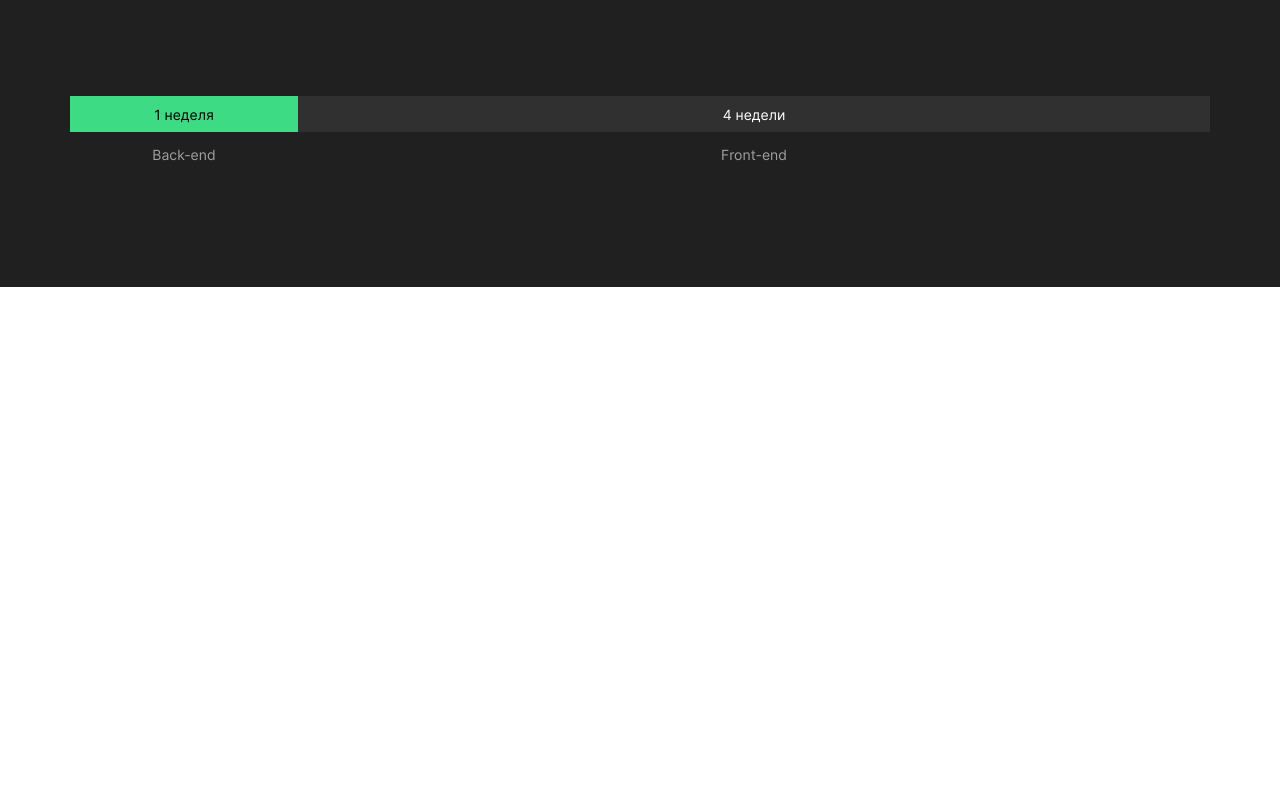
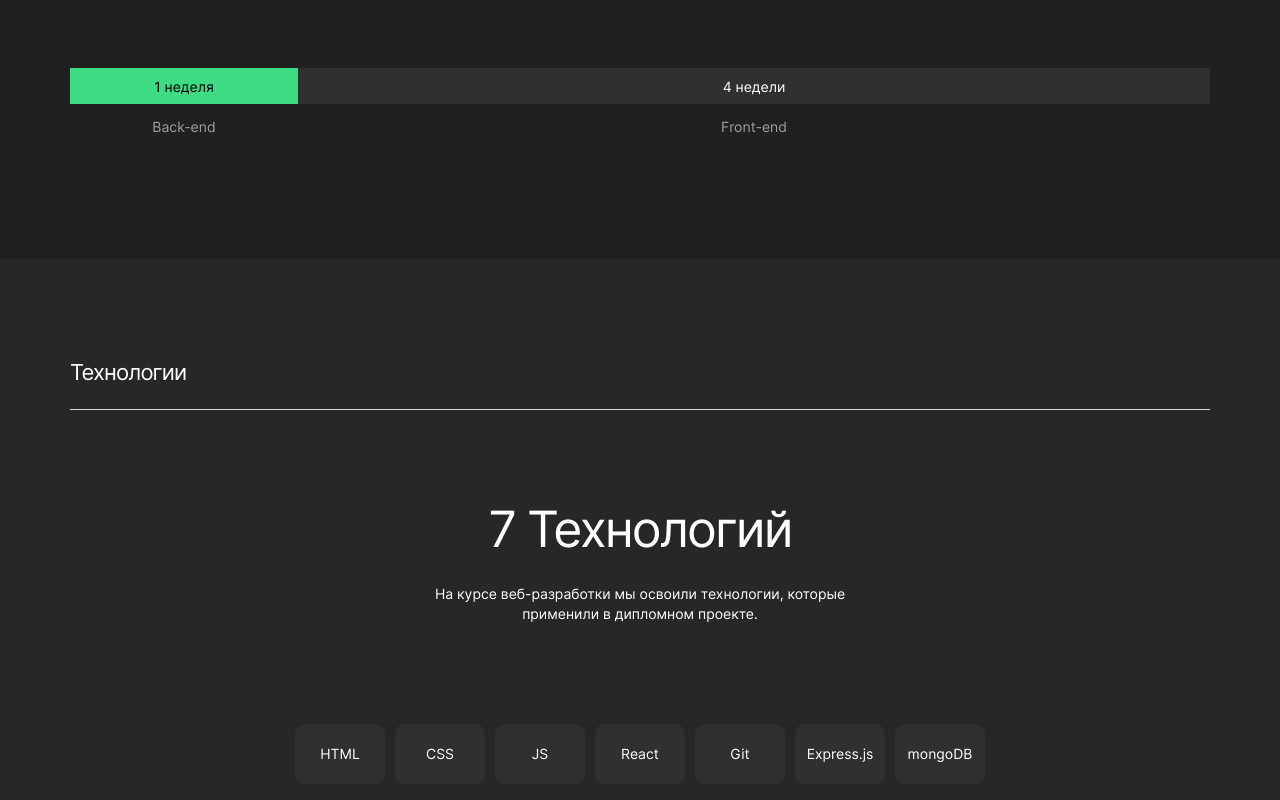
Before and after one commit to trufak/movies-explorer-frontend, a React (Create React App) app: page / in a window 1280 px wide. Shown: the part 950-1750 px from the top of the page. Before the commit the page ends 1237 px from the top, so only its background shows below. Built offline with nearby package versions, Linux system fonts and the light colour scheme.

Commit message:
feat: сверстать Techs

```diff
--- a/src/components/AboutProject/AboutProject.css
+++ b/src/components/AboutProject/AboutProject.css
@@ -11,24 +11,6 @@
 @media screen and (max-width: 320px) {
   .AboutProject {
     padding: 70px 18px;
-  }
-}
-
-.AboutProject__title {
-  margin: 0;
-  font-weight: 400;
-  font-size: 22px;
-  line-height: 27px;
-  padding-bottom: 23px;
-  border-bottom: 1px solid #DADADA;
-  letter-spacing: -0.04em;
-}
-
-@media screen and (max-width: 320px) {
-  .AboutProject__title {
-    font-size: 18px;
-    line-height: 22px;
-    padding-bottom: 28px;
   }
 }
 
@@ -70,26 +52,6 @@
     grid-row: auto;
     font-size: 18px;
     line-height: 22px;
-  }
-}
-
-.AboutProject__text {
-  font-weight: 400;
-  font-size: 14px;
-  line-height: 20px;
-}
-
-@media screen and (max-width: 768px) {
-  .AboutProject__text {
-    font-size: 12px;
-    line-height: 18px;
-  }
-}
-
-@media screen and (max-width: 320px) {
-  .AboutProject__text {
-    font-size: 11px;
-    line-height: 16px;
   }
 }
 
--- a/src/components/AboutProject/AboutProject.js
+++ b/src/components/AboutProject/AboutProject.js
@@ -3,19 +3,19 @@ import './AboutProject.css';
 const AboutProject = () => {
   return (
     <div className='AboutProject'>
-      <h2 className='AboutProject__title'> О проекте </h2>
+      <h2 className='title'> О проекте </h2>
       <div className='AboutProject__table'>
         <h3 className='AboutProject__column-title'>
           Дипломный проект включал 5 этапов
         </h3>
-        <p className='AboutProject__text'>
+        <p className='text'>
           Составление плана, работу над бэкендом,
           вёрстку, добавление функциональности и финальные доработки.
         </p>
         <h3 className='AboutProject__column-title'>
           На выполнение диплома ушло 5 недель
         </h3>
-        <p className='AboutProject__text'>
+        <p className='text'>
           У каждого этапа был мягкий и жёсткий дедлайн,
           которые нужно было соблюдать, чтобы успешно защититься.
         </p>
--- a/src/components/Main/Main.css
+++ b/src/components/Main/Main.css
@@ -0,0 +1,64 @@
+.title {
+  margin: 0;
+  font-weight: 400;
+  font-size: 22px;
+  line-height: 27px;
+  padding-bottom: 23px;
+  border-bottom: 1px solid #DADADA;
+  letter-spacing: -0.04em;
+}
+
+@media screen and (max-width: 320px) {
+  .title {
+    font-size: 18px;
+    line-height: 22px;
+    padding-bottom: 28px;
+  }
+}
+
+.big-text {
+  width: 93%;
+  max-width: 730px;
+  font-weight: 400;
+  font-size: 50px;
+  line-height: 58px;
+  text-align: center;
+  margin: 0 auto;
+  letter-spacing: -0.04em;
+}
+
+@media screen and (max-width: 768px) {
+  .big-text {
+    font-size: 40px;
+    line-height: 52px;
+  }
+}
+
+@media screen and (max-width: 450px) {
+  .big-text {
+    width: 100%;
+    font-size: 29px;
+    line-height: 37px;
+  }
+}
+
+.text {
+  font-weight: 400;
+  font-size: 14px;
+  line-height: 20px;
+  margin: 0;
+}
+
+@media screen and (max-width: 768px) {
+  .text {
+    font-size: 12px;
+    line-height: 18px;
+  }
+}
+
+@media screen and (max-width: 320px) {
+  .text {
+    font-size: 11px;
+    line-height: 16px;
+  }
+}
--- a/src/components/Main/Main.js
+++ b/src/components/Main/Main.js
@@ -1,6 +1,8 @@
+import './Main.css';
 import Header from '../Header/Header';
 import Promo from '../Promo/Promo';
 import AboutProject from '../AboutProject/AboutProject';
+import Techs from '../Techs/Techs';
 
 const Main = ({ loggedIn }) => {
   return (
@@ -8,6 +10,7 @@ const Main = ({ loggedIn }) => {
       <Header loggedIn={loggedIn} />
       <Promo />
       <AboutProject />
+      <Techs />
     </div>
 );
 };
--- a/src/components/Promo/Promo.css
+++ b/src/components/Promo/Promo.css
@@ -37,28 +37,3 @@
     height: 586px;
   }
 }
-
-.Promo__title {
-  width: 93%;
-  max-width: 730px;
-  font-weight: 400;
-  font-size: 50px;
-  line-height: 58px;
-  text-align: center;
-  margin: 0 auto;
-}
-
-@media screen and (max-width: 768px) {
-  .Promo__title {
-    font-size: 40px;
-    line-height: 52px;
-  }
-}
-
-@media screen and (max-width: 320px) {
-  .Promo__title {
-    width: 100%;
-    font-size: 29px;
-    line-height: 37px;
-  }
-}
--- a/src/components/Promo/Promo.js
+++ b/src/components/Promo/Promo.js
@@ -5,7 +5,7 @@ const Promo = () => {
   return (
     <div className="Promo">
       <div className="Promo__container">
-        <h1 className="Promo__title">
+        <h1 className="big-text">
           Учебный проект студента факультета Веб-разработки.
         </h1>
         <NavTab />
--- /dev/null
+++ b/src/components/Techs/Techs.css
@@ -0,0 +1,103 @@
+.Techs {
+  padding: 100px 70px;
+  background-color: #272727;
+}
+
+@media screen and (max-width: 768px) {
+  .Techs {
+    padding: 90px 50px;
+  }
+}
+
+@media screen and (max-width: 320px) {
+  .Techs {
+    padding: 70px 18px;
+  }
+}
+
+.Techs__subtitle {
+  margin: 90px auto 26px;
+}
+
+@media screen and (max-width: 768px) {
+  .Techs__subtitle {
+    padding: 80px auto 22px;
+  }
+}
+
+@media screen and (max-width: 320px) {
+  .Techs__subtitle {
+    padding: 60px auto 24px;
+  }
+}
+
+.Techs__text {
+  margin: 0 auto 100px;
+  max-width: 460px;
+  width: 60%;
+  text-align: center;
+}
+
+@media screen and (max-width: 768px) {
+  .Techs__text {
+    margin: 0 auto 83px;
+  }
+}
+
+@media screen and (max-width: 320px) {
+  .Techs__text {
+    width: 100%;
+    margin: 0 auto 50px;
+  }
+}
+
+.Techs__technics {
+  list-style: none;
+  padding: 0;
+  margin: 0 auto;
+  display: grid;
+  grid-template-columns: repeat(7, 90px);
+  grid-template-rows: 60px;
+  column-gap: 10px;
+  row-gap: 10px;
+  justify-content: center;
+  align-items: center;
+}
+
+@media screen and (max-width: 768px) {
+  .Techs__technics {
+    grid-template-columns: repeat(7, 84px);
+    grid-template-rows: 57px;
+  }
+}
+
+@media screen and (max-width: 700px) {
+  .Techs__technics {
+    grid-template-columns: repeat(4, 84px);
+    grid-template-rows: repeat(2, 57px);
+  }
+}
+
+@media screen and (max-width: 400px) {
+  .Techs__technics {
+    grid-template-columns: repeat(3, 84px);
+    grid-template-rows: repeat(3, 57px);
+  }
+}
+
+@media screen and (max-width: 320px) {
+  .Techs__technics {
+    grid-template-columns: repeat(2, 84px);
+    grid-template-rows: repeat(4, 57px);
+  }
+}
+
+.Techs__technic {
+  width: 100%;
+  height: 100%;
+  background-color: #303030;
+  border-radius: 10px;
+  display: flex;
+  align-items: center;
+  justify-content: center;
+}
--- /dev/null
+++ b/src/components/Techs/Techs.js
@@ -0,0 +1,37 @@
+import './Techs.css';
+
+const Techs = () => {
+  return (
+    <div className='Techs'>
+      <h2 className='title'>Технологии</h2>
+      <h3 className='big-text Techs__subtitle'>7 Технологий</h3>
+      <p className='text Techs__text'>На курсе веб-разработки мы освоили технологии,
+      которые применили в дипломном проекте.</p>
+      <ul className='Techs__technics'>
+        <li className='Techs__technic'>
+          <p className='text'>HTML</p>
+        </li>
+        <li className='Techs__technic'>
+          <p className='text'>CSS</p>
+        </li>
+        <li className='Techs__technic'>
+          <p className='text'>JS</p>
+        </li>
+        <li className='Techs__technic'>
+          <p className='text'>React</p>
+        </li>
+        <li className='Techs__technic'>
+          <p className='text'>Git</p>
+        </li>
+        <li className='Techs__technic'>
+          <p className='text'>Express.js</p>
+        </li>
+        <li className='Techs__technic'>
+          <p className='text'>mongoDB</p>
+        </li>
+      </ul>
+    </div>
+  );
+};
+
+export default Techs;
```
